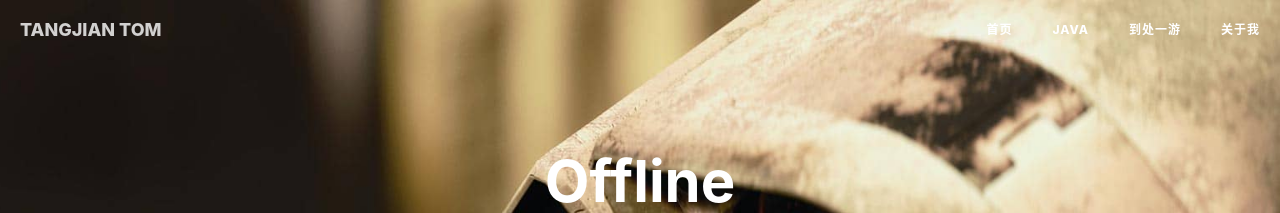
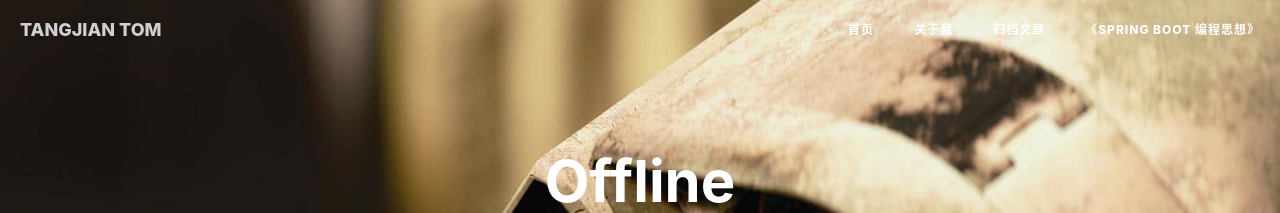
Before and after one commit to tangjian9015/tangjian9015.github.io, a Jekyll site: the page built from offline.html, in a window 1280 px wide. Shown: the top 213 px of the page. Built offline with Jekyll 4.4.1, drawn with Linux system fonts in a browser that asks for light colours; nearby versions of some CDN libraries; comment, search, counter and statistics services are not loaded.

Commit message:
初始化版本

```diff
--- a/_includes/nav.html
+++ b/_includes/nav.html
@@ -24,13 +24,13 @@
                         <a href="{{ site.baseurl }}/">首页</a>
                     </li>
                     <li>
-                        <a href="{{ site.baseurl }}/archive/">JAVA</a>
+                        <a href="{{ site.baseurl }}/about/">关于我</a>
                     </li>
                     <li>
-                        <a href="{{ site.baseurl }}/visit/show-in/">到处一游</a>
+                        <a href="{{ site.baseurl }}/archive/">归档文章</a>
                     </li>
                     <li>
-                        <a href="{{ site.baseurl }}/about/">关于我</a>
+                        <a href="{{ site.baseurl }}/books/thinking-in-spring-boot/">《Spring Boot 编程思想》</a>
                     </li>
                 </ul>
             </div>
```
